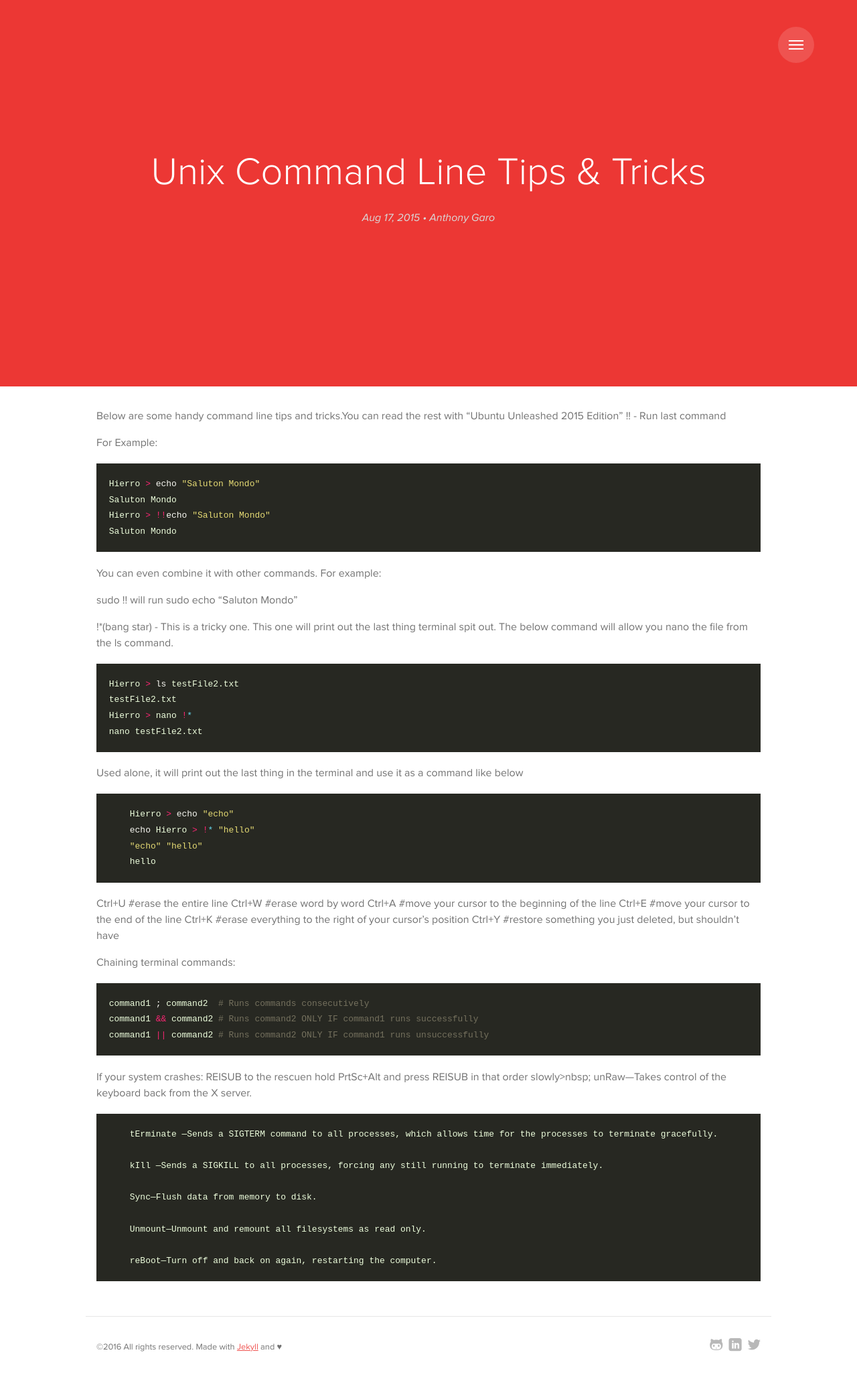
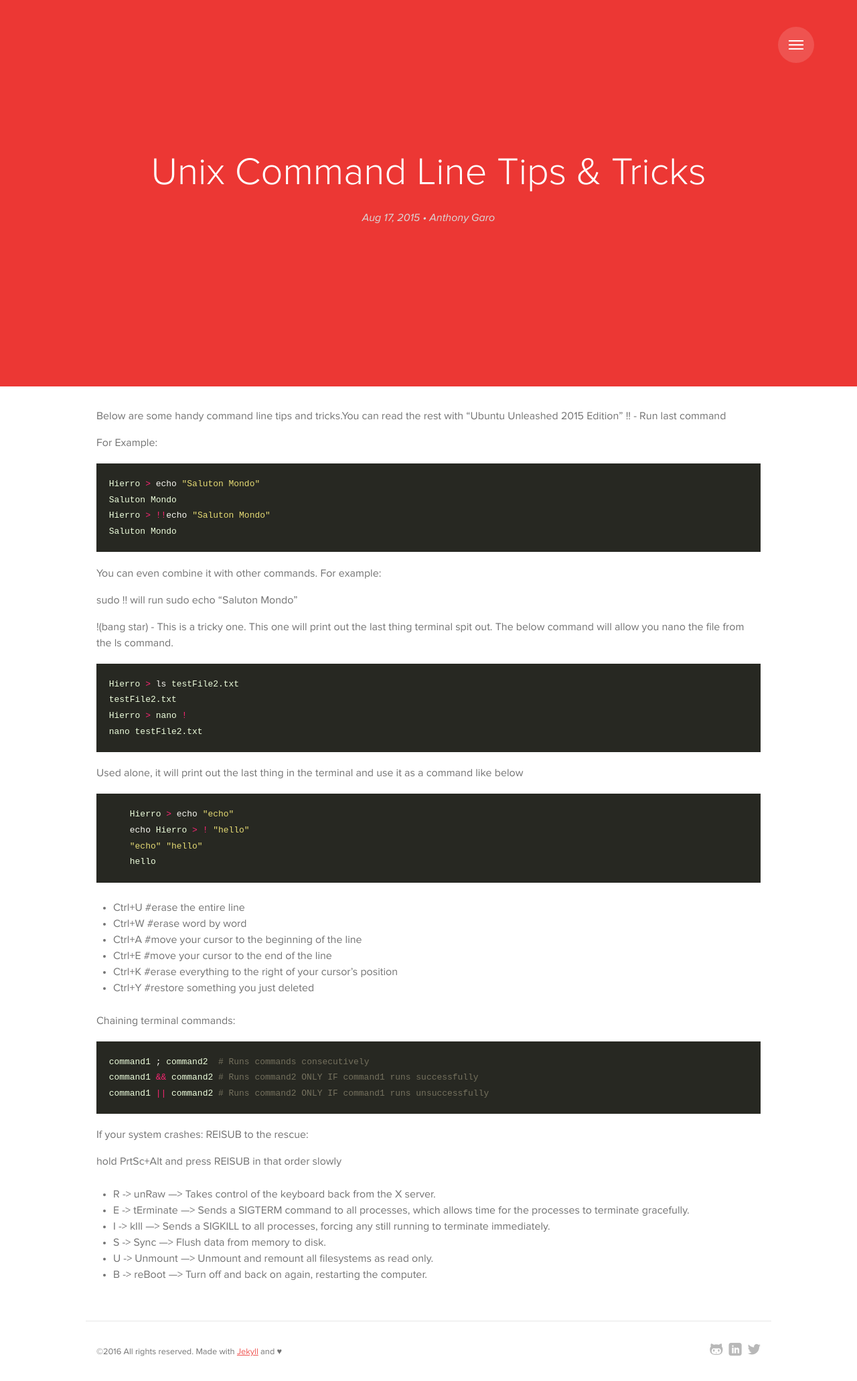
Before and after one commit to agaro1121/agaro1121.github.io, a Jekyll site: the page built from _posts/2015-08-17-unix-tips-tricks.md, in a window 1280 px wide. Shown: the whole page at 67% size. Built offline with Jekyll 4.4.1, drawn with Linux system fonts in a browser that asks for light colours; some web fonts are replaced; Markdown is read by kramdown in place of the engine named in the settings.

Commit message:
finishes 1 more post

````diff
--- a/_posts/2015-08-17-unix-tips-tricks.md
+++ b/_posts/2015-08-17-unix-tips-tricks.md
@@ -29,13 +29,13 @@ For example:
 
 sudo !! will run sudo echo "Saluton Mondo"
 
-!*(bang star) - This is a tricky one. This one will print out the last thing terminal spit out.
+!(bang star) - This is a tricky one. This one will print out the last thing terminal spit out.
 The below command will allow you nano the file from the ls command.
 
 ```bash
 Hierro > ls testFile2.txt
 testFile2.txt
-Hierro > nano !*
+Hierro > nano !
 nano testFile2.txt
 ```
 
@@ -44,18 +44,19 @@ Used alone, it will print out the last thing in the terminal and use it as a com
 ```bash
     Hierro > echo "echo"
     echo
-    Hierro > !* "hello"
+    Hierro > ! "hello"
     "echo" "hello"
     hello
 ```
 
-
-Ctrl+U  #erase the entire line
-Ctrl+W  #erase word by word
-Ctrl+A  #move your cursor to the beginning of the line
-Ctrl+E  #move your cursor to the end of the line
-Ctrl+K  #erase everything to the right of your cursor’s position
-Ctrl+Y  #restore something you just deleted, but shouldn’t have
+<ul class="mdlist">
+    <li>Ctrl+U  #erase the entire line</li>
+    <li>Ctrl+W  #erase word by word</li>
+    <li>Ctrl+A  #move your cursor to the beginning of the line</li>
+    <li>Ctrl+E  #move your cursor to the end of the line</li>
+    <li>Ctrl+K  #erase everything to the right of your cursor’s position</li>
+    <li>Ctrl+Y  #restore something you just deleted</li>
+</ul>
 
 Chaining terminal commands:
 
@@ -65,19 +66,15 @@ command1 && command2 # Runs command2 ONLY IF command1 runs successfully
 command1 || command2 # Runs command2 ONLY IF command1 runs unsuccessfully
 ```
 
-If your system crashes: REISUB
-        to the rescuen hold PrtSc+Alt and press REISUB
-        in that order slowly>nbsp;
-        unRaw—Takes control of the keyboard back from the X server.
+If your system crashes: REISUB to the rescue:
 
-        tErminate
-—Sends a SIGTERM command to all processes, which allows time for the processes to terminate gracefully.
+hold PrtSc+Alt and press REISUB in that order slowly
 
-        kIll
-—Sends a SIGKILL to all processes, forcing any still running to terminate immediately.
-
-        Sync—Flush data from memory to disk.
-
-        Unmount—Unmount and remount all filesystems as read only.
-
-        reBoot—Turn off and back on again, restarting the computer.
+<ul class="mdlist">
+    <li>R -> unRaw      —> Takes control of the keyboard back from the X server.</li>
+    <li>E -> tErminate  —> Sends a SIGTERM command to all processes, which allows time for the processes to terminate gracefully.</li>
+    <li>I -> kIll       —> Sends a SIGKILL to all processes, forcing any still running to terminate immediately.</li>
+    <li>S -> Sync       —> Flush data from memory to disk.</li>
+    <li>U -> Unmount    —> Unmount and remount all filesystems as read only.</li>
+    <li>B -> reBoot     —> Turn off and back on again, restarting the computer.</li>
+</ul>
````
Also changed, not shown: 6 other files.
